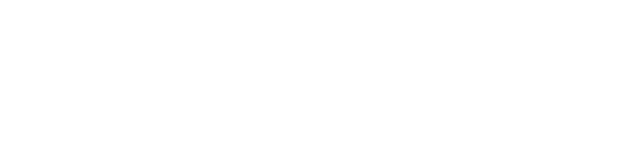
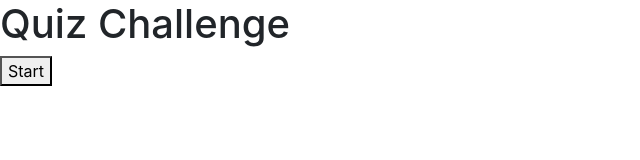
Before and after one commit to shininglite/quizchallenge, a plain HTML site: page index.html in a window 1280 px wide. Shown: the whole page, without its empty margins (0-640 px from the left). Drawn offline with nearby package versions, Linux system fonts and the light colour scheme.

Commit message:
index.html has a start button, script.js has a function that alerts user that the start button was clicked

```diff
--- a/index.html
+++ b/index.html
@@ -9,8 +9,15 @@
     <link rel="stylesheet" href="https://stackpath.bootstrapcdn.com/bootstrap/4.3.1/css/bootstrap.min.css" integrity="sha384-ggOyR0iXCbMQv3Xipma34MD+dH/1fQ784/j6cY/iJTQUOhcWr7x9JvoRxT2MZw1T" crossorigin="anonymous">
   </head>
   <body>
+      <div id="page">
+        <h1 id="header">Quiz Challenge</h1>
+        <button id="startbutton" onclick="clickStartButton()">Start</button>
+        <!-- <textarea  id="score"readonly wrap="hard"></textarea> -->
+        <!-- <button id="startbutton" onclick="generatePassword()">Start Quiz</button> -->
+      </div>
     <!-- Optional JavaScript -->
-    <!-- jQuery first, then Popper.js, then Bootstrap JS -->
+    <!-- local script.js file, then jQuery, then Popper.js, then Bootstrap JS -->
+    <script src="script.js"></script>
     <script src="https://code.jquery.com/jquery-3.3.1.slim.min.js" integrity="sha384-q8i/X+965DzO0rT7abK41JStQIAqVgRVzpbzo5smXKp4YfRvH+8abtTE1Pi6jizo" crossorigin="anonymous"></script>
     <script src="https://cdnjs.cloudflare.com/ajax/libs/popper.js/1.14.7/umd/popper.min.js" integrity="sha384-UO2eT0CpHqdSJQ6hJty5KVphtPhzWj9WO1clHTMGa3JDZwrnQq4sF86dIHNDz0W1" crossorigin="anonymous"></script>
     <script src="https://stackpath.bootstrapcdn.com/bootstrap/4.3.1/js/bootstrap.min.js" integrity="sha384-JjSmVgyd0p3pXB1rRibZUAYoIIy6OrQ6VrjIEaFf/nJGzIxFDsf4x0xIM+B07jRM" crossorigin="anonymous"></script>
--- a/script.js
+++ b/script.js
@@ -1,7 +1,16 @@
 //script.js for quiz challenge
 
+//var header = getElementById('header');
 
+function clickStartButton() {
+    alert("The button was clicked!");
+    console.log("Someone clicked a button!");
+}
 
+//function startTimer() {
+//    var timer=10000;
+
+//}
 
 
 
```
